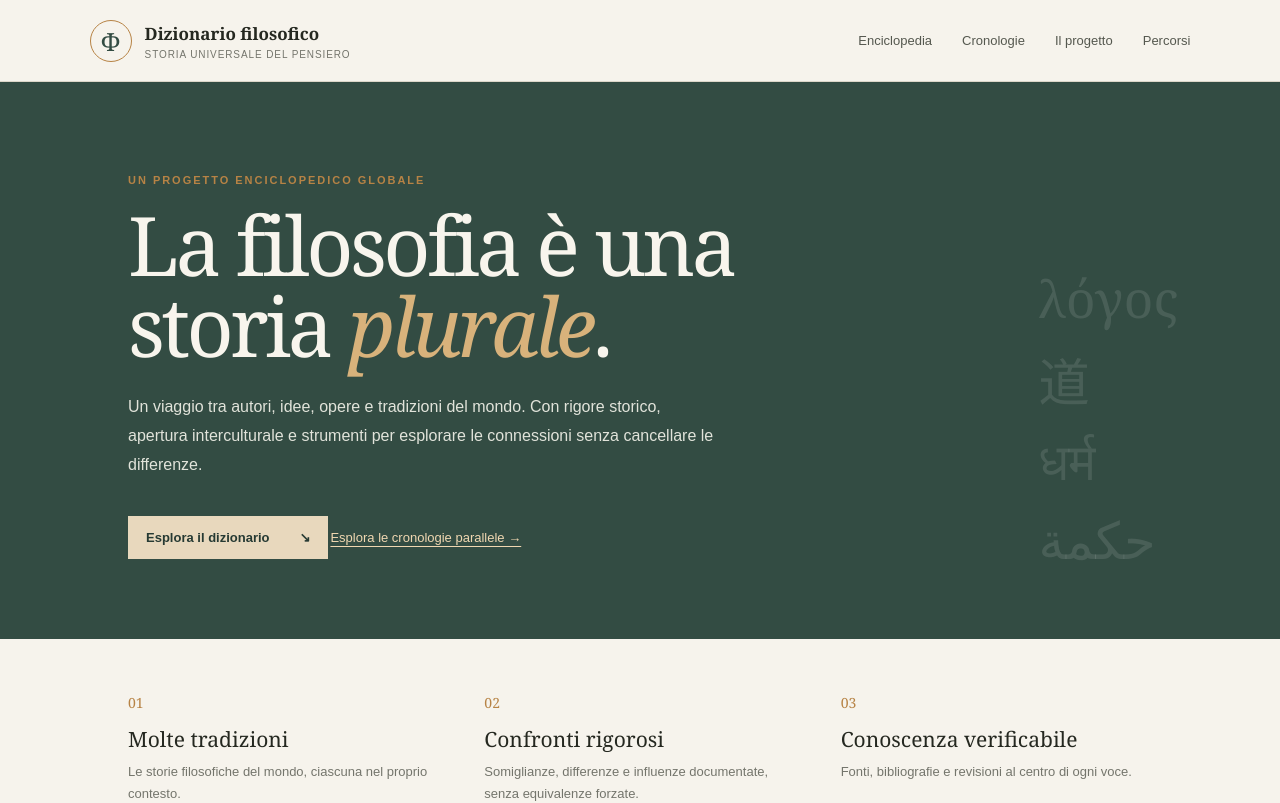
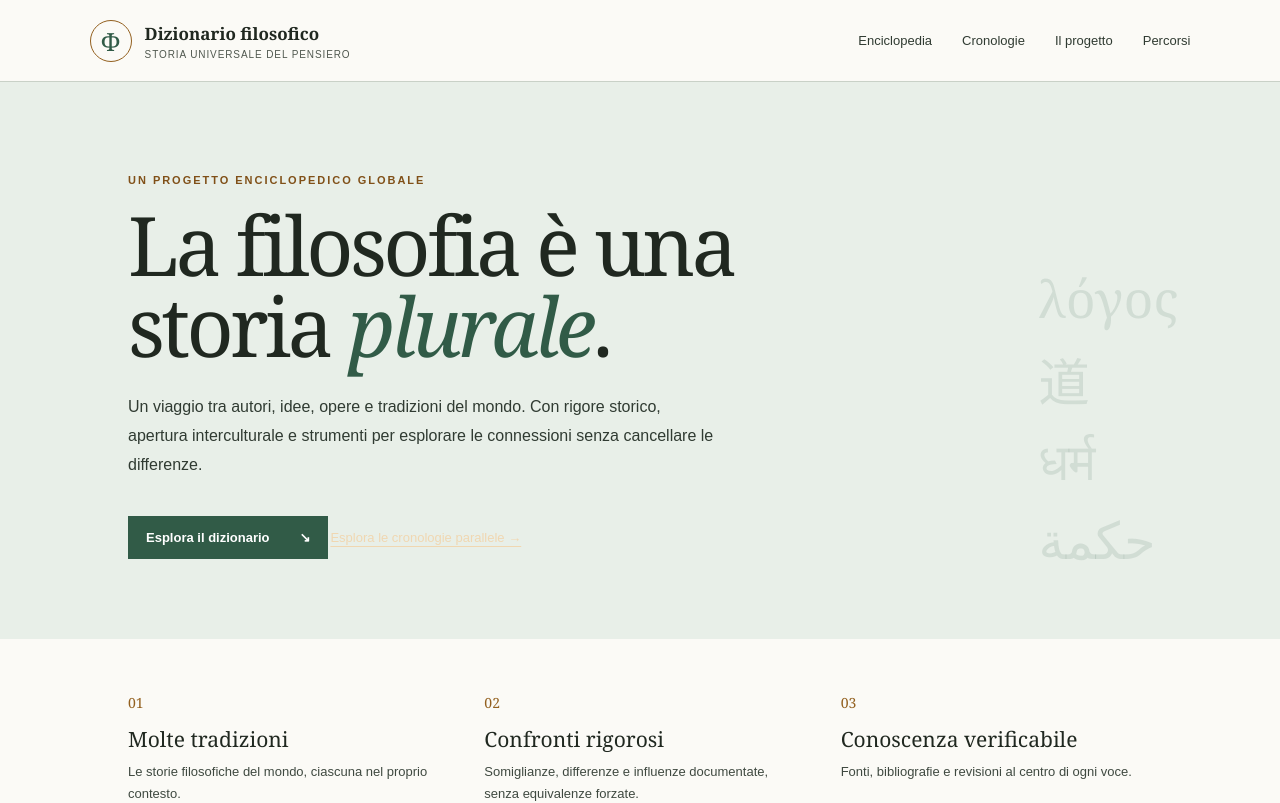
Before and after one commit to Marco19666/dizionariofilosofico, a Next.js app: page / in a window 1280 px wide. Shown: the top 803 px of the page. Built offline with nearby package versions, Linux system fonts and the light colour scheme.

Commit message:
Migliora contrasto e luminosità dell'interfaccia

```diff
--- a/app/globals.css
+++ b/app/globals.css
@@ -68,3 +68,49 @@
 .timeline-caution strong{display:block;margin-bottom:8px;font-family:Georgia,serif;font-size:18px;font-weight:400}
 .timeline-home-link{display:inline-block;margin:18px 0 0 2px;color:#f0d7b1;font-size:13px;text-decoration:underline;text-underline-offset:4px}
 @media(max-width:650px){.timeline-hero{padding:60px 7vw}.timeline-filter{align-items:stretch;flex-direction:column}.timeline-filter select{min-width:0;width:100%}.timeline-list:before{left:7px}.timeline-event{grid-template-columns:15px minmax(0,1fr);gap:0 12px}.timeline-date{grid-column:2;text-align:left;padding:0 0 8px;font-family:Arial,sans-serif;font-size:12px;font-weight:700}.timeline-date small{display:inline;margin-left:9px}.timeline-marker{grid-column:1;grid-row:1/3;margin-top:4px}.timeline-card{grid-column:2;grid-row:2;padding:16px}.timeline-card-top{flex-wrap:wrap}}
+
+
+/* High-contrast light reading palette */
+:root{
+  --paper:#fbfaf6;
+  --paper-deep:#edf1eb;
+  --ink:#202820;
+  --muted:#50584f;
+  --green:#315b47;
+  --green-dark:#284b3b;
+  --ochre:#93601f;
+  --line:#c9d1c7;
+  --white:#ffffff;
+}
+.hero,.archive-hero,.entry-hero,.timeline-hero{
+  background:#e8efe8;
+  color:var(--ink);
+}
+.hero .eyebrow,.archive-hero .eyebrow,.entry-hero .eyebrow,.timeline-hero .eyebrow{
+  color:#805018;
+}
+.hero h1 em{color:#315b47}
+.hero-copy,.archive-hero>p:last-child,.timeline-hero>p:last-child{
+  color:#303b32;
+}
+.entry-hero .entry-area{color:#805018}
+.entry-hero .entry-subtitle,.entry-lead{color:#263329}
+.entry-hero .entry-period{color:#465449}
+.status-note{border-color:#899b8b;color:#344b39}
+.hero-note{color:rgba(49,91,71,.12)}
+.primary-link{background:#315b47;color:#fff}
+.primary-link:hover{background:#244735;color:#fff}
+.site-footer{background:#e5ece5;color:#263329;border-top:1px solid #c9d1c7}
+.site-header nav{color:#303b32}
+.principles p,.entry-description,.article-section p,.timeline-card p,.timeline-caution p,
+.pathways-inner>p:last-child{color:#3f4940}
+.search-label,.filter-label,.timeline-filter label{color:#303b32}
+.card-meta,.entry-period,.timeline-date small,.timeline-card-top{color:#50584f}
+.tag-list span{color:#3f4940;background:#edf1eb}
+.card-foot{color:#555d54}
+.timeline-date{color:#315b47}
+.timeline-list:before{background:#aab8aa}
+.timeline-marker{background:#fbfaf6}
+.timeline-card-top a,.timeline-card-top a:visited,.related-list a,.back-link{color:#28543b}
+.entry-aside dt{color:#50584f}
+@media (prefers-reduced-motion:reduce){*{scroll-behavior:auto!important;transition:none!important}}
```
